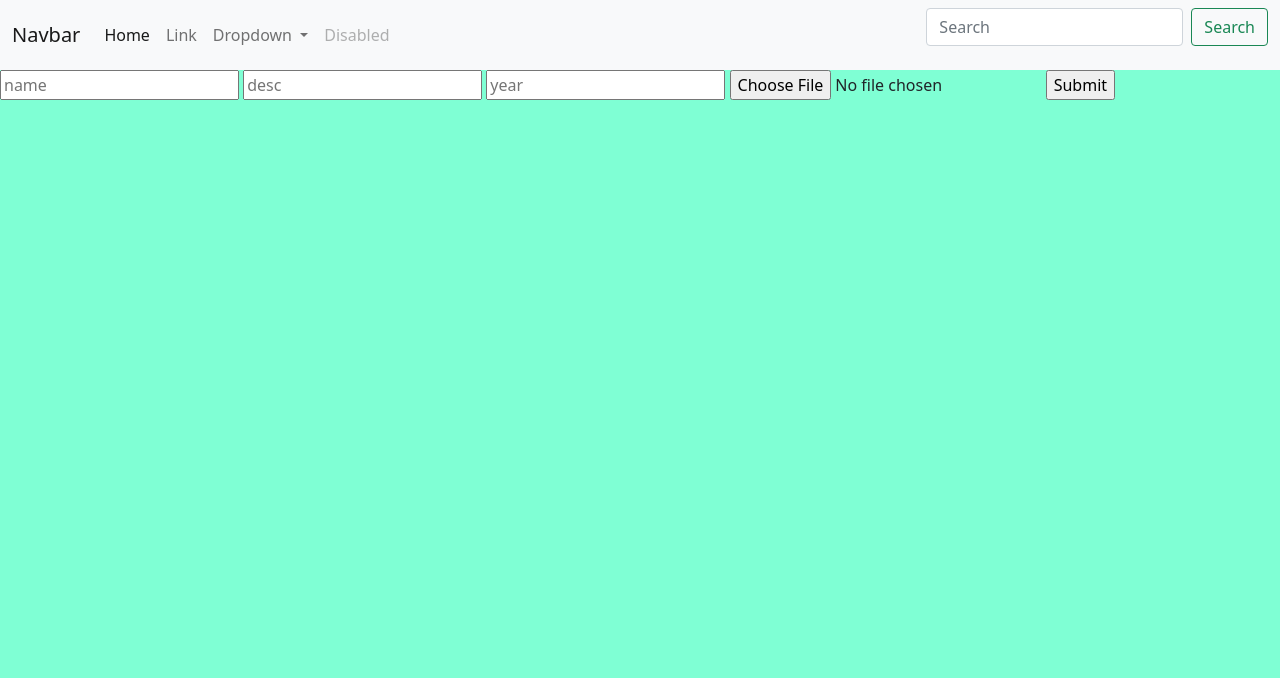
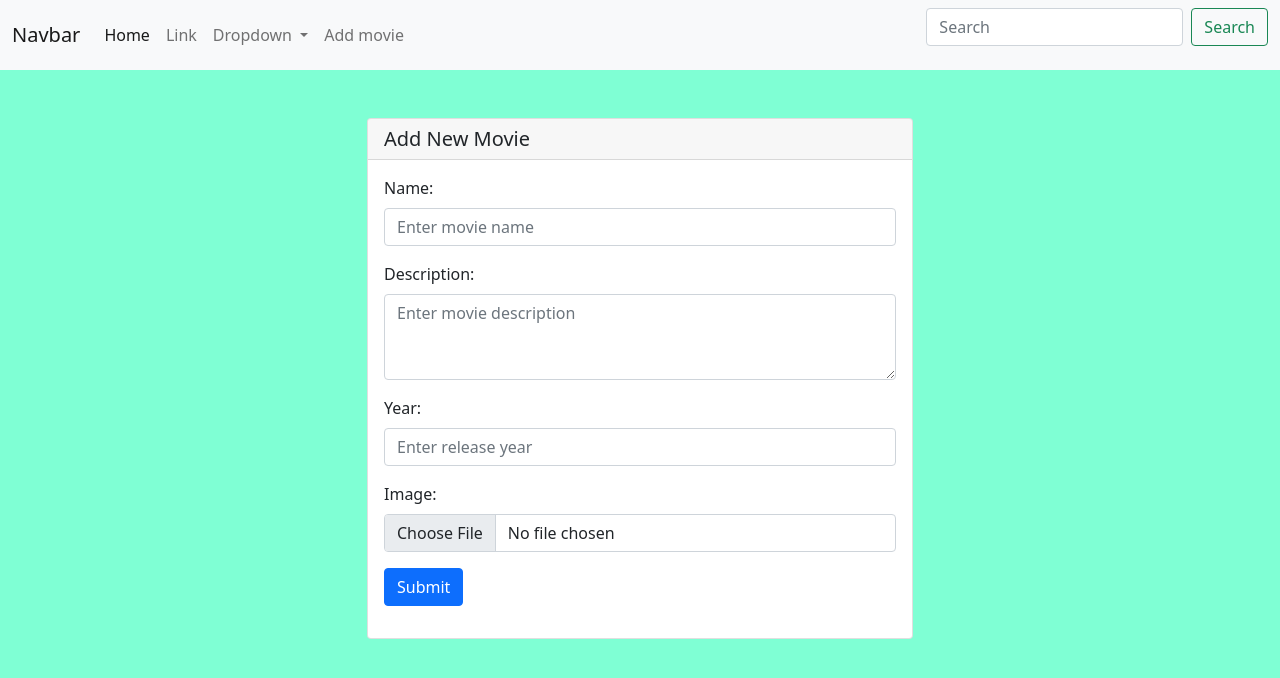
Before and after one commit to ambroz72/moviesapp, a Django app: page /add/ in a window 1280 px wide. Shown: the top 678 px of the page. Run offline with Django 4.2, Linux system fonts and the light colour scheme.

Commit message:
second commit

```diff
--- a/moviesapp/templates/add.html
+++ b/moviesapp/templates/add.html
@@ -1,12 +1,37 @@
 {% extends 'base.html' %}
 
 {% block content %}
-<form method='POST' enctype='multipart/form-data'>
-    {% csrf_token %}
-<input type='text' name='name' placeholder='name'>
-<input type='text' name='desc' placeholder='desc'>
-<input type='number' name='year' placeholder='year'>
-<input type='file' name='img'>
-<input type='submit'>
-
+<div class="container">
+    <div class="row justify-content-center mt-5">
+        <div class="col-lg-6">
+            <div class="card">
+                <div class="card-header">
+                    <h5 class="card-title mb-0">Add New Movie</h5>
+                </div>
+                <div class="card-body">
+                    <form method='POST' enctype='multipart/form-data'>
+                        {% csrf_token %}
+                        <div class="mb-3">
+                            <label for="name" class="form-label">Name:</label>
+                            <input type='text' name='name' class="form-control" placeholder='Enter movie name' required>
+                        </div>
+                        <div class="mb-3">
+                            <label for="desc" class="form-label">Description:</label>
+                            <textarea name='desc' class="form-control" rows="3" placeholder='Enter movie description' required></textarea>
+                        </div>
+                        <div class="mb-3">
+                            <label for="year" class="form-label">Year:</label>
+                            <input type='number' name='year' class="form-control" placeholder='Enter release year' required>
+                        </div>
+                        <div class="mb-3">
+                            <label for="img" class="form-label">Image:</label>
+                            <input type='file' name='img' class="form-control" required>
+                        </div>
+                        <button type="submit" class="btn btn-primary">Submit</button>
+                    </form>
+                </div>
+            </div>
+        </div>
+    </div>
+</div>
 {% endblock %}
--- a/moviesapp/templates/base.html
+++ b/moviesapp/templates/base.html
@@ -12,7 +12,7 @@
       <div class="collapse navbar-collapse" id="navbarSupportedContent">
         <ul class="navbar-nav me-auto mb-2 mb-lg-0">
           <li class="nav-item">
-            <a class="nav-link active" aria-current="page" href="#">Home</a>
+            <a class="nav-link active" aria-current="page" href="/">Home</a>
           </li>
           <li class="nav-item">
             <a class="nav-link" href="#">Link</a>
@@ -29,7 +29,7 @@
             </ul>
           </li>
           <li class="nav-item">
-            <a class="nav-link disabled" href="#" tabindex="-1" aria-disabled="true">Disabled</a>
+            <a class="nav-link " href="add" tabindex="-1" aria-disabled="true">Add movie</a>
           </li>
         </ul>
         <form class="d-flex">
```
Also changed, not shown: moviesapp/templates/delete.html (+21 -5 lines), moviesapp/templates/detail.html (+20 -11 lines), moviesapp/templates/home.html (+23 -13 lines), moviesapp/templates/update.html (+34 -9 lines), db.sqlite3, media/gallery/Tom_Cruise_Top_Gun_Maverick_1656809669304_1656809705950.webp (added), media/gallery/Tom_Cruise_Top_Gun_Maverick_1656809669304_1656809705950_EQKUba6.webp (added), media/gallery/Tom_Cruise_Top_Gun_Maverick_1656809669304_1656809705950_gp1ftLK.webp (added), media/gallery/Tom_Cruise_Top_Gun_Maverick_1656809669304_1656809705950_xm4Kf5V.webp (added), media/gallery/images.jpg (added).
